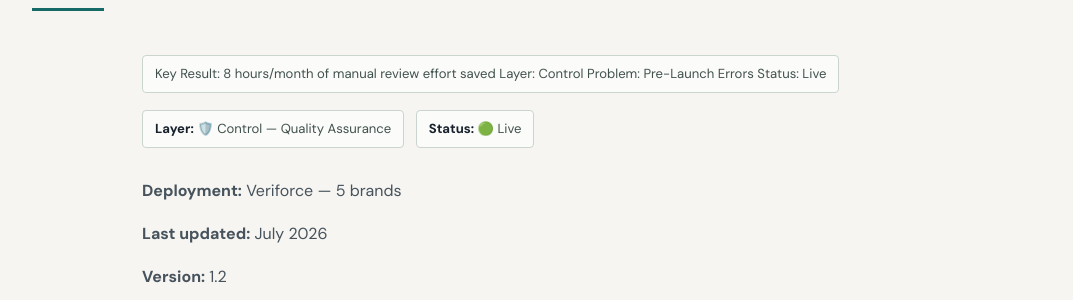
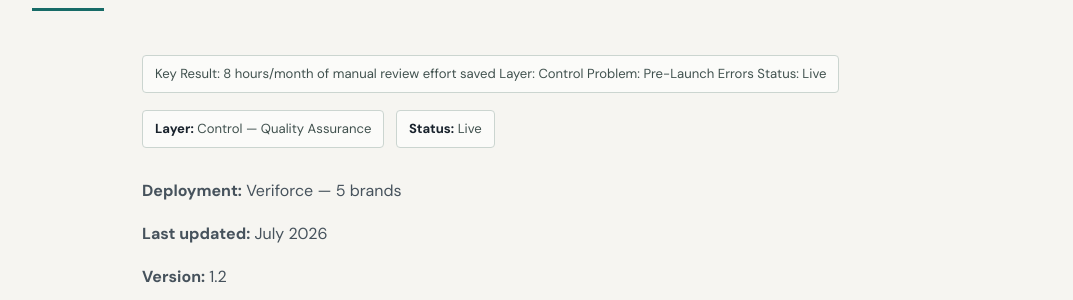
Before and after one commit to georgefwmurray/Marketing-Operations-Control-Centre, a Jekyll site: the page built from Agents/Website QA Agent/Website-QA-Agent.md, in a window 1280 px wide and 900 px high, scrolled down 322 px. Shown: the part 140-440 px from the top of the window, without its empty margins (48-1121 px from the left). Built offline with Jekyll 4.4.1, drawn with Linux system fonts in a browser that asks for light colours.

```diff
--- a/Agents/Website QA Agent/Website-QA-Agent.md
+++ b/Agents/Website QA Agent/Website-QA-Agent.md
@@ -14,9 +14,9 @@ Status: Live
 
 ---
 
-**Layer:** 🛡️ Control — Quality Assurance
+**Layer:** Control — Quality Assurance
 
-**Status:** 🟢 Live
+**Status:** Live
 
 **Platform:** Microsoft Copilot Studio · Power Automate · Microsoft Teams · Website/CMS
 
```
